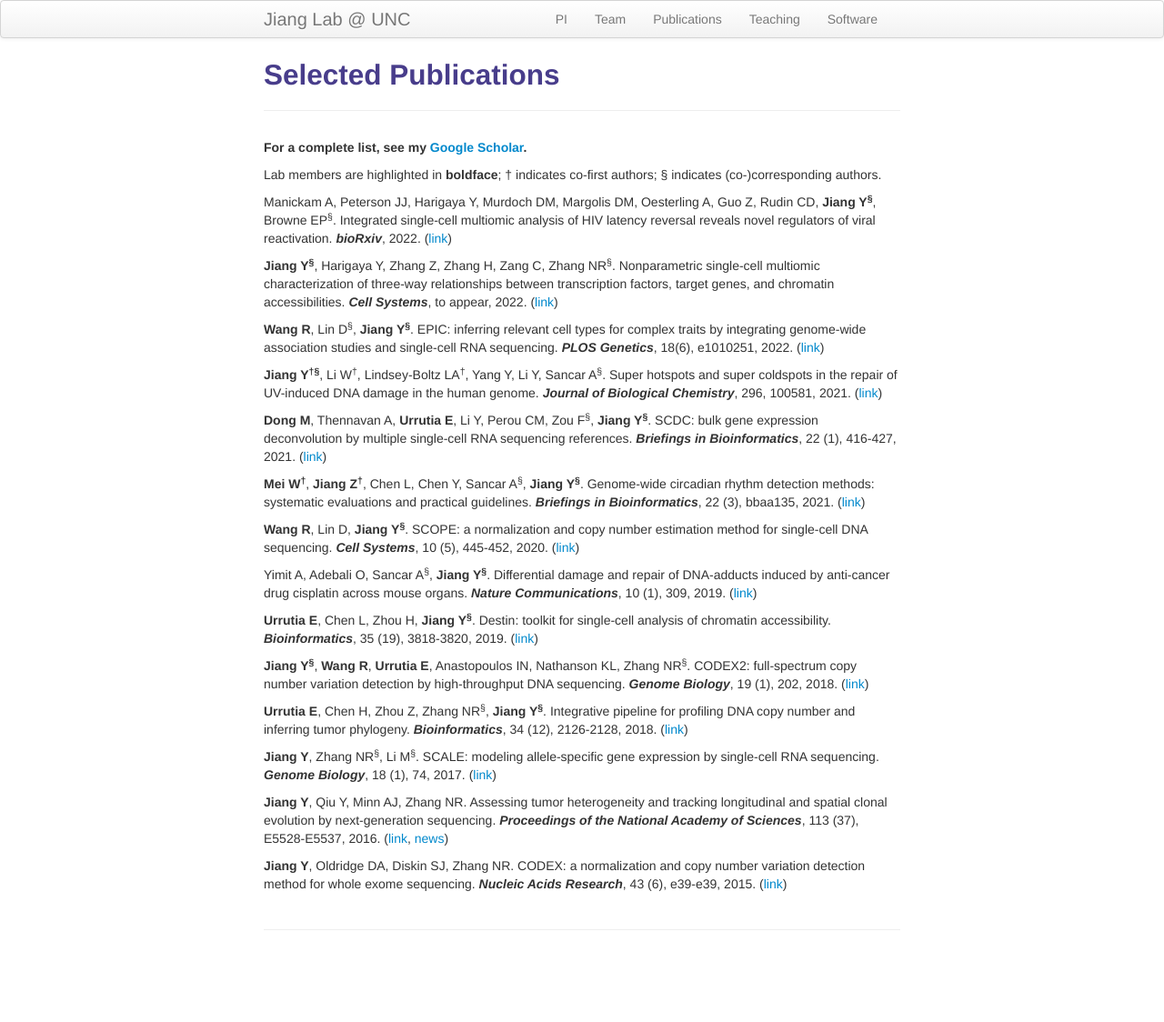
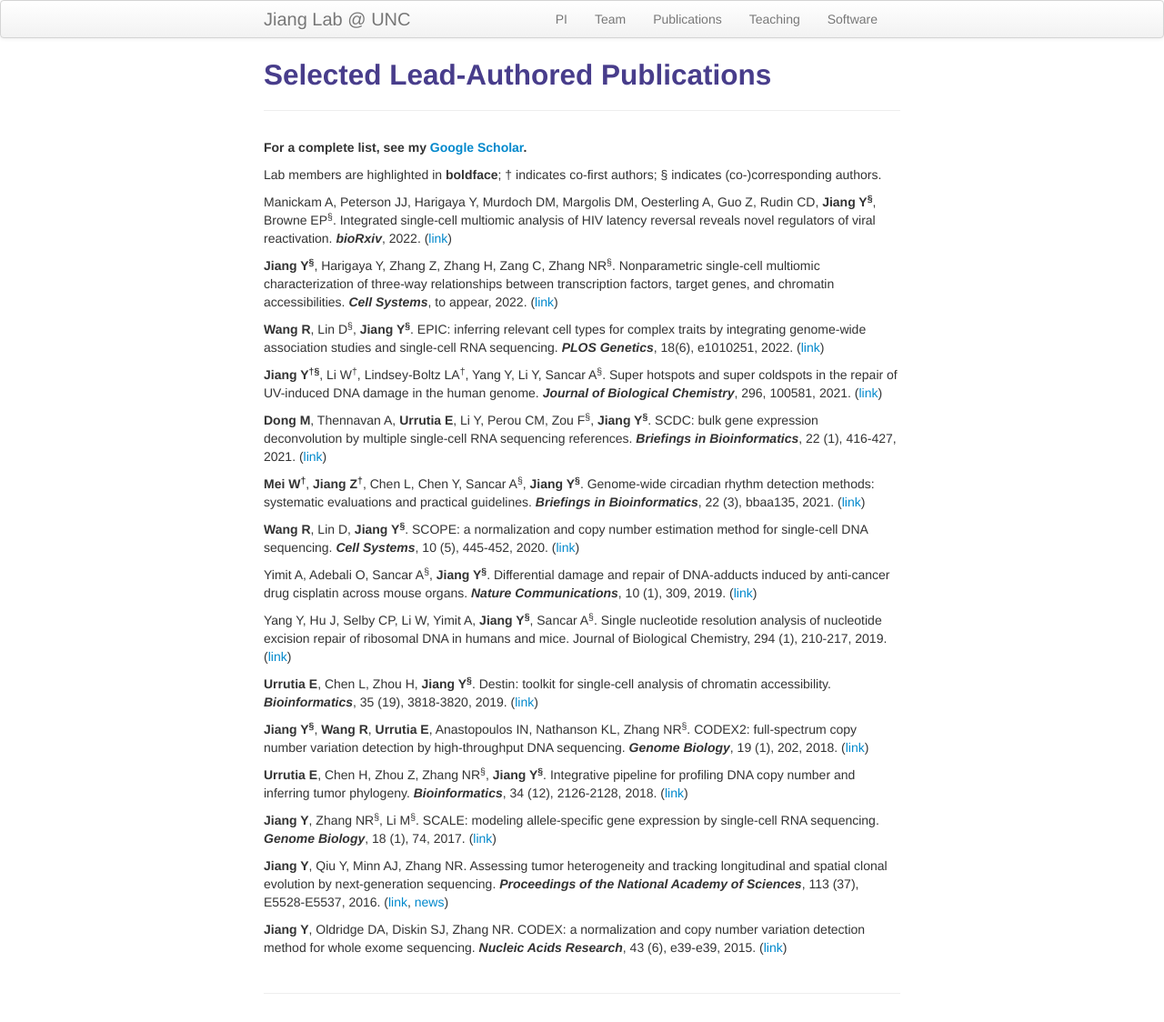
Before and after one commit to yuchaojiang/yuchaojiang.github.io, a Jekyll site: the page built from pages/pubs.md, in a window 1280 px wide. Shown: the whole page at 91% size. Built offline with Jekyll 4.4.1, drawn with Linux system fonts in a browser that asks for light colours; before the commit the page ends 1054 px from its top, so only the background shows below that.

Commit message:
Update pubs.md

```diff
--- a/pages/pubs.md
+++ b/pages/pubs.md
@@ -1,6 +1,6 @@
 ---
 layout: page
-title: Selected Publications
+title: Selected Lead-Authored Publications
 description: Yuchao Jiang's publications
 ---
 
@@ -26,6 +26,8 @@ Manickam A, Peterson JJ, Harigaya Y, Murdoch DM, Margolis DM, Oesterling A, Guo
 
 Yimit A, Adebali O, Sancar A<sup>&sect;</sup>, **Jiang Y<sup>&sect;</sup>**. Differential damage and repair of DNA-adducts induced by anti-cancer drug cisplatin across mouse organs. ***Nature Communications***, 10 (1), 309, 2019. ([link](https://www.nature.com/articles/s41467-019-08290-2))
 
+Yang Y, Hu J, Selby CP, Li W, Yimit A, **Jiang Y<sup>&sect;</sup>**, Sancar A<sup>&sect;</sup>. Single nucleotide resolution analysis of nucleotide excision repair of ribosomal DNA in humans and mice. Journal of Biological Chemistry, 294 (1), 210-217, 2019. ([link](https://www.sciencedirect.com/science/article/pii/S0021925820368915?via%3Dihub))
+
 **Urrutia E**, Chen L, Zhou H, **Jiang Y<sup>&sect;</sup>**. Destin: toolkit for single-cell analysis of chromatin accessibility. ***Bioinformatics***, 35 (19), 3818-3820, 2019. ([link](https://academic.oup.com/bioinformatics/article/35/19/3818/5367832/))
 
 **Jiang Y<sup>&sect;</sup>**, **Wang R**, **Urrutia E**, Anastopoulos IN, Nathanson KL, Zhang NR<sup>&sect;</sup>. CODEX2: full-spectrum copy number variation detection by high-throughput DNA sequencing. ***Genome Biology***, 19 (1), 202, 2018. ([link](https://genomebiology.biomedcentral.com/articles/10.1186/s13059-018-1578-y))
```
